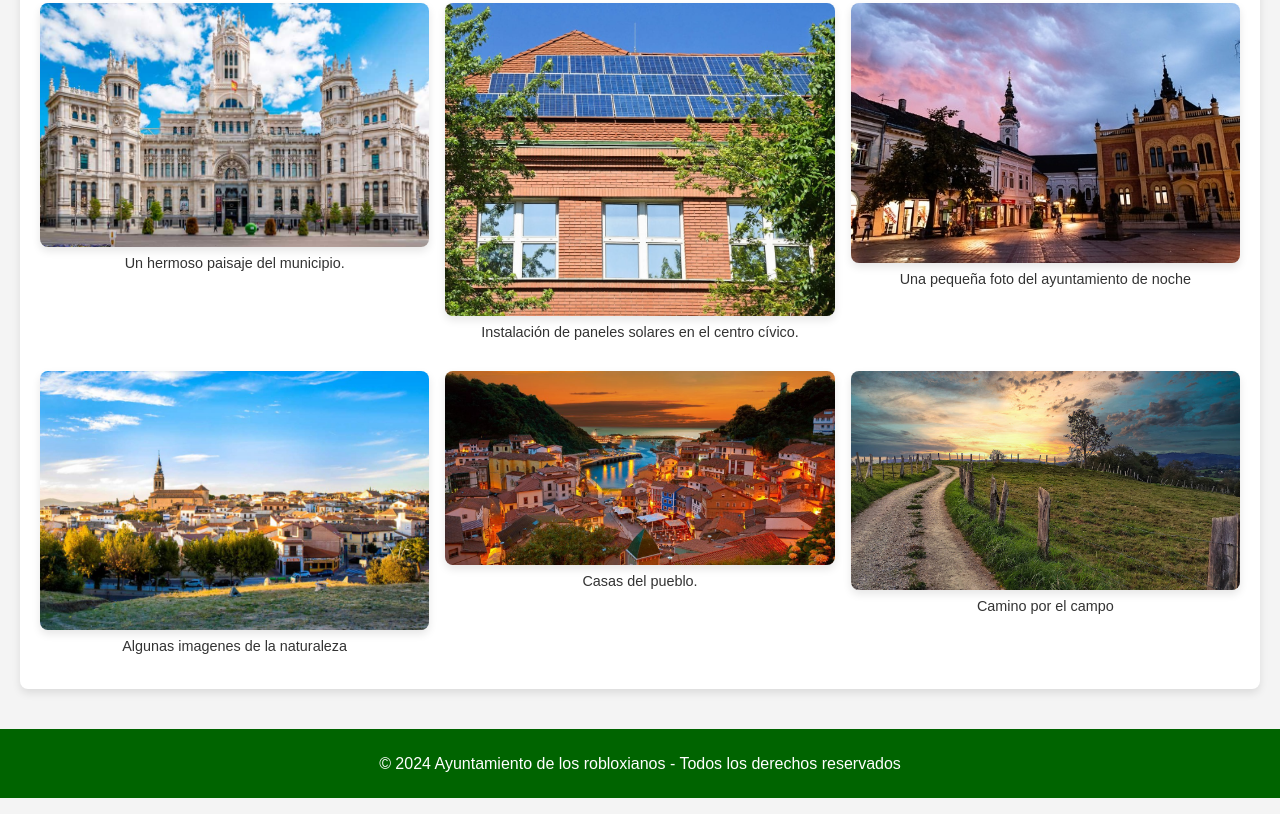
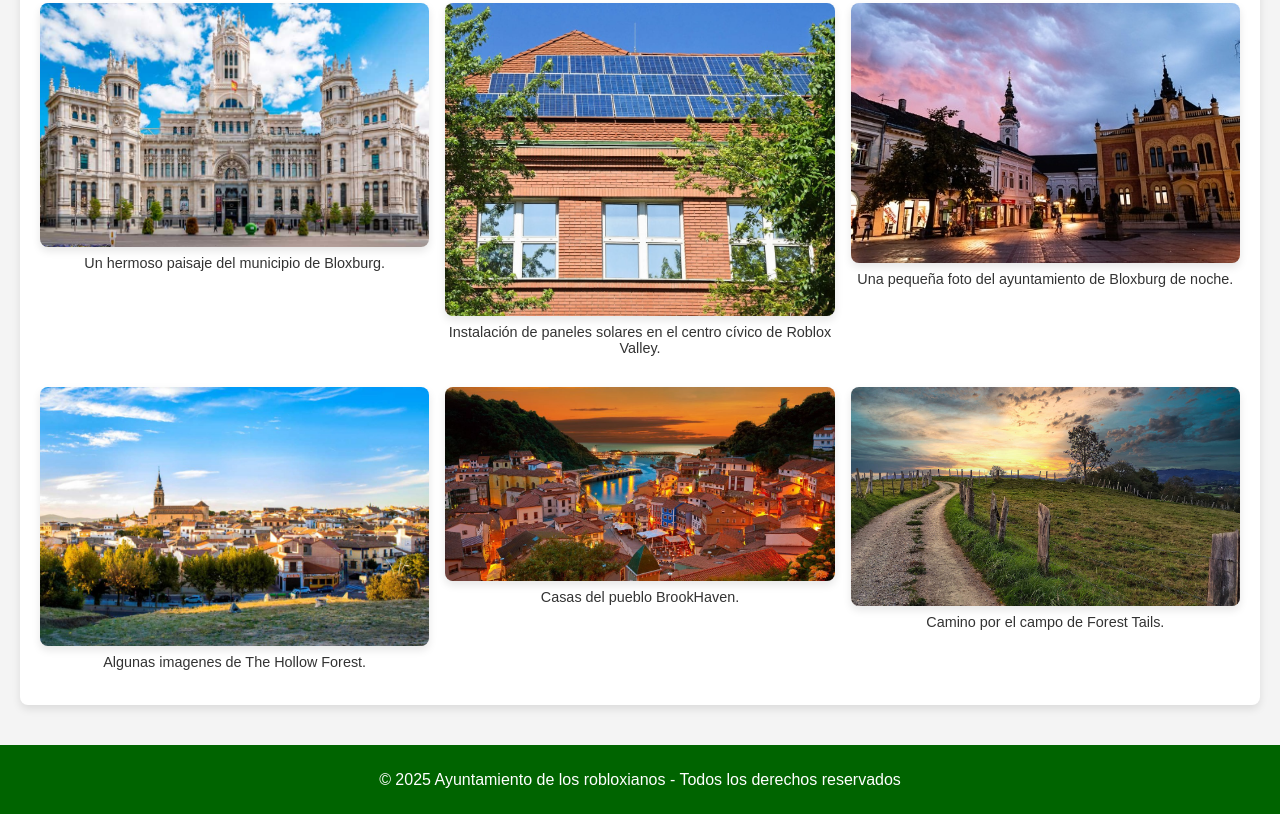
Before and after one commit to mateuseil/mateuseil.github.io, a plain HTML site: page galeria.html in a window 1280 px wide. Shown: the part 364-1178 px from the top of the page. Drawn offline with Linux system fonts and the light colour scheme.

Commit message:
Update galeria.html
semen

```diff
--- a/galeria.html
+++ b/galeria.html
@@ -29,34 +29,34 @@
             <div class="cuadricula-imagenes">
                 <div class="imagen">
                     <img src="imagenes/ayuntamiento.jpg" alt="Paisaje Natural">
-                    <p>Un hermoso paisaje del municipio.</p>
+                    <p>Un hermoso paisaje del municipio de Bloxburg.</p>
                 </div>
                 <div class="imagen">
                     <img src="imagenes/paneles_solares.jpg" alt="Proyecto Medioambiental">
-                    <p>Instalación de paneles solares en el centro cívico.</p>
+                    <p>Instalación de paneles solares en el centro cívico de Roblox Valley.</p>
                 </div>
                 <div class="imagen">
                     <img src="imagenes/de_noche.jpg" alt="Paisaje de noche">
-                    <p>Una pequeña foto del ayuntamiento de noche</p>
+                    <p>Una pequeña foto del ayuntamiento de Bloxburg de noche.</p>
                 </div>
                 <div class="imagen">
                     <img src="imagenes/arboles y ayuntamiento.jpg" alt="Paisaje Natural">
-                    <p>Algunas imagenes de la naturaleza </p>
+                    <p>Algunas imagenes de The Hollow Forest.</p>
                 </div>
                 <div class="imagen">
                     <img src="imagenes/casas_pueblo.jpg" alt="Paisaje Natural">
-                    <p>Casas del pueblo.</p>
+                    <p>Casas del pueblo BrookHaven.</p>
                 </div>
                 <div class="imagen">
                     <img src="imagenes/camino_campo.jpg" alt="Paisaje Natural">
-                    <p>Camino por el campo</p>
+                    <p>Camino por el campo de Forest Tails.</p>
                 </div>
             </div>
         </section>
     </main>
 
     <footer>
-        <p>&copy; 2024 Ayuntamiento de los robloxianos - Todos los derechos reservados</p>
+        <p>&copy; 2025 Ayuntamiento de los robloxianos - Todos los derechos reservados</p>
     </footer>
 </body>
 </html>
```
